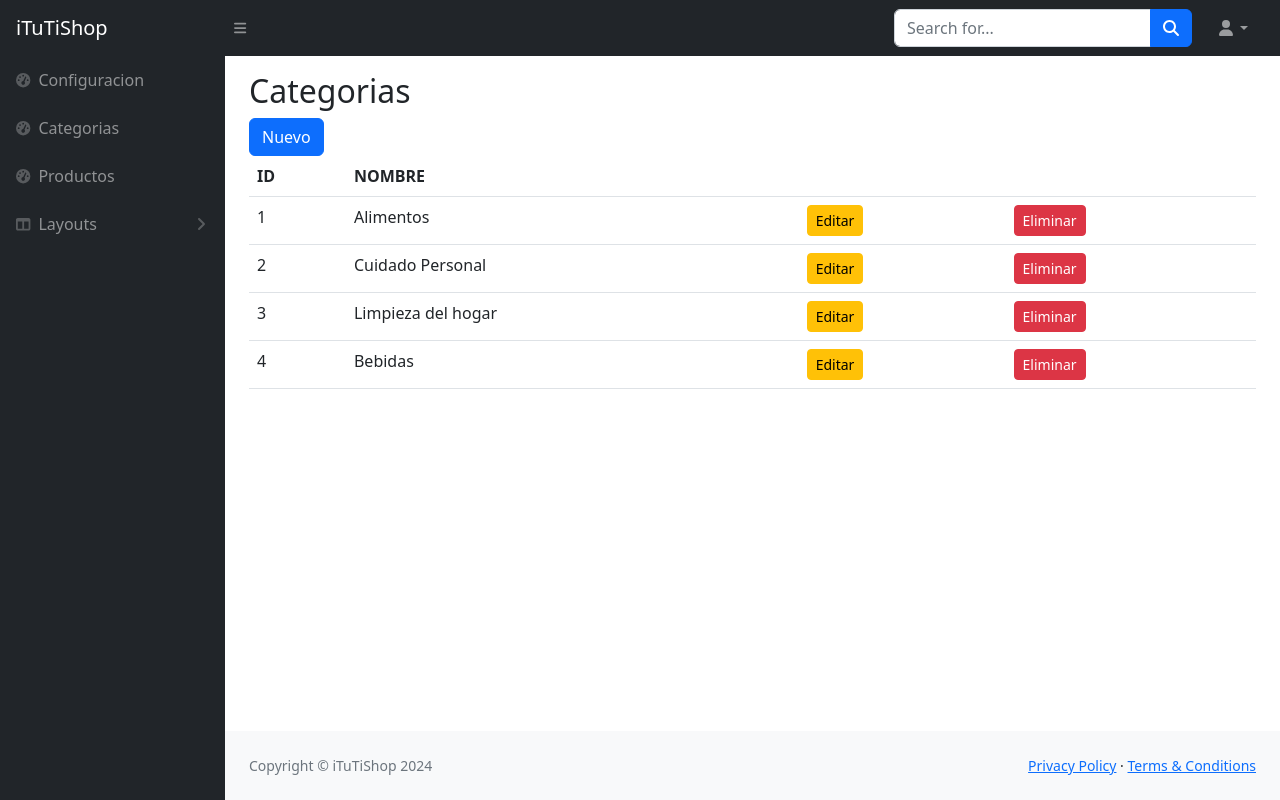
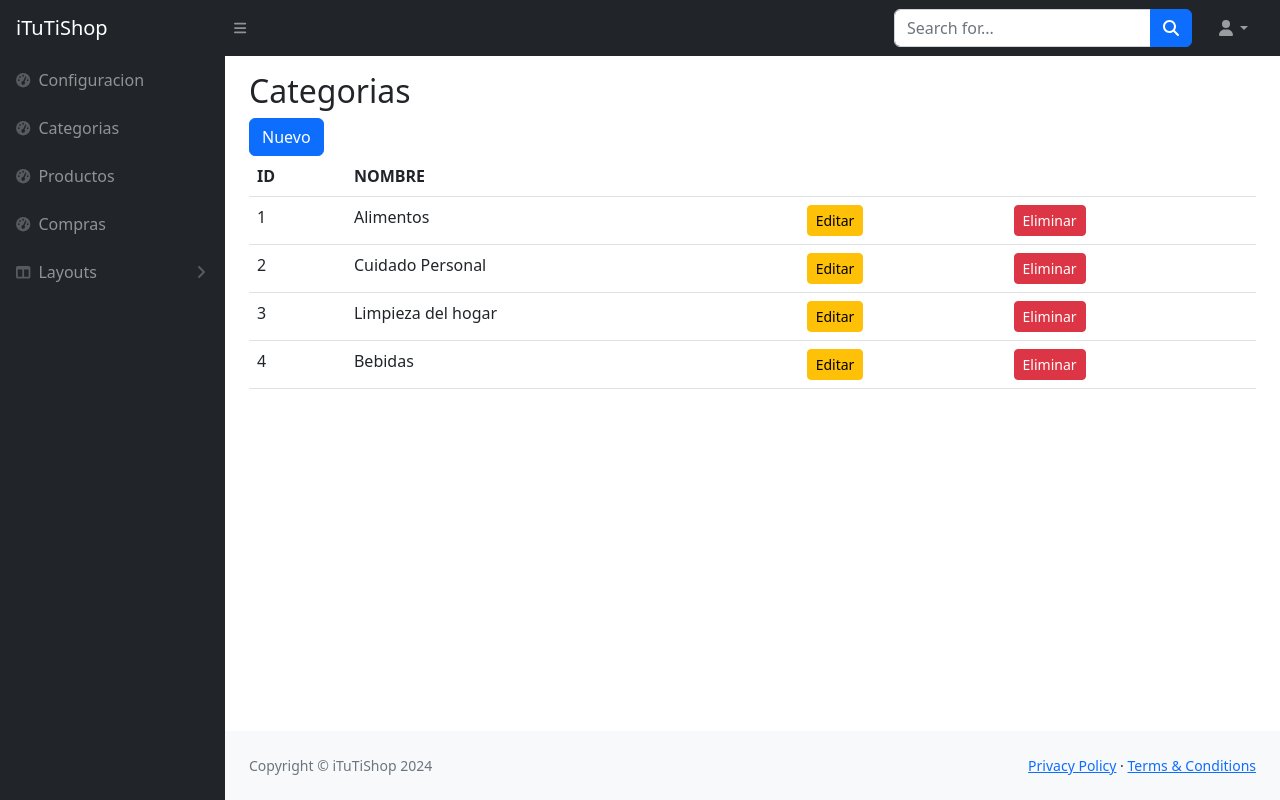
Before and after one commit to davidf110102/ITutiShop, a PHP site: page /EcommerceiTutiShop/admin/categorias/index.php in a window 1280 px wide. Run offline with PHP 8.4, Linux system fonts and the light colour scheme; the visitor is signed in with stand-in values (Sample User, id 1); data comes from the database, SQL or seed files in the repository; some libraries are stand-ins or nearby versions.

Commit message:
se añadio el modulo de compras

```diff
--- a/admin/header.php
+++ b/admin/header.php
@@ -62,6 +62,12 @@
               Productos
             </a>
 
+
+            <a class="nav-link" href="<?php echo ADMIN_URL; ?>compras">
+              <div class="sb-nav-link-icon"><i class="fas fa-tachometer-alt"></i></div>
+              Compras
+            </a>
+
             <a class="nav-link collapsed" href="#" data-bs-toggle="collapse" data-bs-target="#collapseLayouts"
               aria-expanded="false" aria-controls="collapseLayouts">
               <div class="sb-nav-link-icon"><i class="fas fa-columns"></i></div>
```
